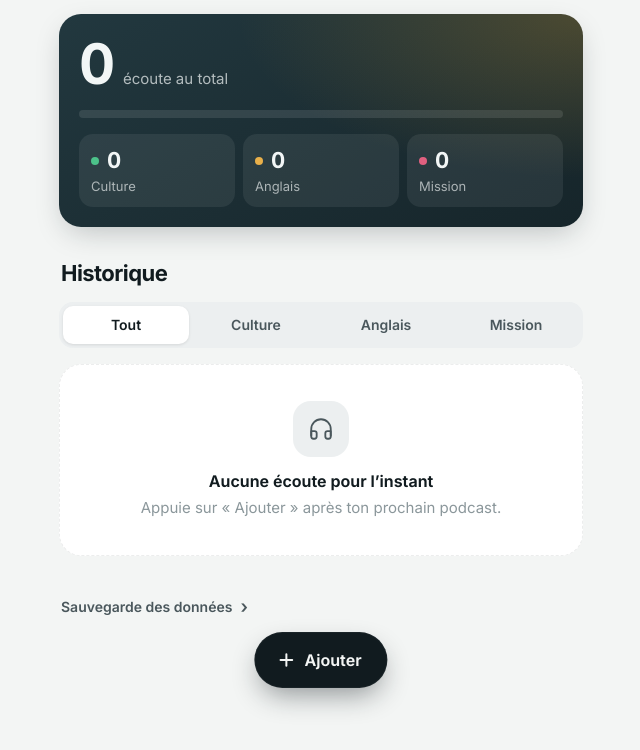
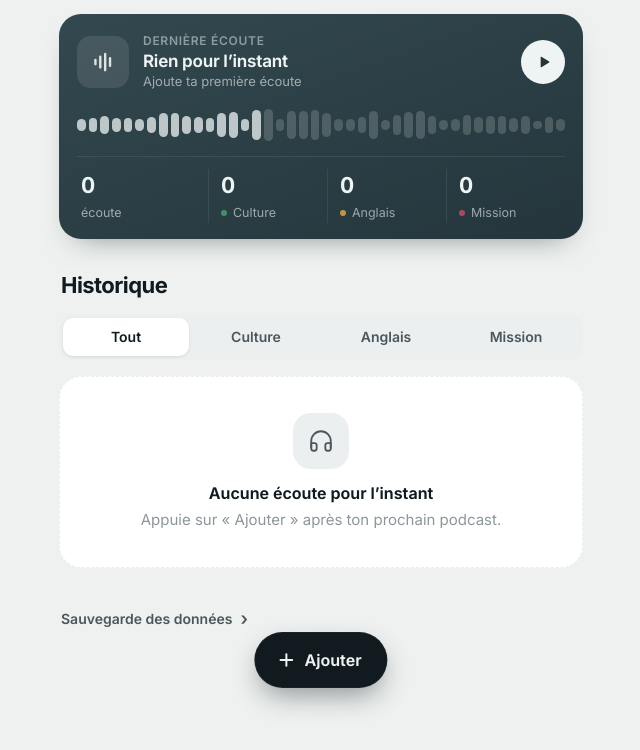
Before and after one commit to cgaroui/poadcast, a plain HTML site: page index.html in a window 1280 px wide. Shown: the part 92-842 px from the top of the page, without its empty margins (319-959 px from the left). Drawn offline with Linux system fonts and the light colour scheme.

Commit message:
Proposition : carte « lecteur » douce et couleurs plus sobres
- Carte du haut façon lecteur de podcast : dernière écoute, bouton lecture, onde sonore
- Contraste adouci, compteurs sans fonds colorés
- Couleurs de catégorie réduites à de petits points

Co-Authored-By: Claude Opus 5.5 <noreply@anthropic.com>
Claude-Session: https://claude.ai/code/session_01NM1EvgpRSgabseWr82haJ8

```diff
--- a/app.js
+++ b/app.js
@@ -157,18 +157,47 @@
     entries.sort(function (a, b) { return b.createdAt < a.createdAt ? -1 : b.createdAt > a.createdAt ? 1 : 0; });
   }
 
+  // Onde sonore décorative, différente pour chaque dernière écoute
+  function renderWave(seedText) {
+    var wave = $("wave");
+    var bars = 42;
+    var seed = 0;
+    for (var i = 0; i < seedText.length; i++) seed = (seed * 31 + seedText.charCodeAt(i)) >>> 0;
+    function rand() { seed = (seed * 1664525 + 1013904223) >>> 0; return seed / 4294967296; }
+    var frag = document.createDocumentFragment();
+    for (var j = 0; j < bars; j++) {
+      var envelope = 0.45 + 0.55 * Math.sin(Math.PI * (j + 0.5) / bars);
+      var h = Math.max(12, Math.round((0.3 + 0.7 * rand()) * envelope * 100));
+      var span = document.createElement("span");
+      span.style.height = h + "%";
+      if (j < Math.round(bars * 0.38)) span.className = "on";
+      frag.appendChild(span);
+    }
+    wave.replaceChildren(frag);
+  }
+
   function renderStats() {
     var counts = { culture: 0, anglais: 0, mission: 0 };
     entries.forEach(function (e) { if (counts.hasOwnProperty(e.category)) counts[e.category]++; });
     var total = entries.length;
     $("stat-total").textContent = total;
-    $("stat-total-label").textContent = total > 1 ? "écoutes au total" : "écoute au total";
-    Object.keys(counts).forEach(function (k) {
-      $("stat-" + k).textContent = counts[k];
-      var seg = $("bar-" + k);
-      seg.style.width = total ? "calc(" + (counts[k] / total * 100) + "% - 2px)" : "0";
-      seg.style.display = counts[k] ? "block" : "none";
-    });
+    $("stat-total-label").textContent = total > 1 ? "écoutes" : "écoute";
+    Object.keys(counts).forEach(function (k) { $("stat-" + k).textContent = counts[k]; });
+
+    var last = entries[0];
+    var play = $("last-play");
+    if (last) {
+      $("last-title").textContent = last.title;
+      $("last-meta").textContent = (CATEGORIES[last.category] || "") + " · " + formatDate(last.createdAt);
+      var u = normalizeUrl(last.url);
+      play.hidden = !u;
+      if (u) play.href = u; else play.removeAttribute("href");
+    } else {
+      $("last-title").textContent = "Rien pour l’instant";
+      $("last-meta").textContent = "Ajoute ta première écoute";
+      play.hidden = true;
+    }
+    renderWave(last ? last.id + last.title : "carnet");
   }
 
   function renderEntry(e) {
--- a/index.html
+++ b/index.html
@@ -26,19 +26,25 @@
     </header>
 
     <section class="stats" aria-label="Statistiques">
-      <div class="stats-total">
-        <span class="stats-number" id="stat-total">0</span>
-        <span class="stats-label" id="stat-total-label">écoutes au total</span>
+      <div class="now">
+        <div class="now-art" aria-hidden="true">
+          <svg viewBox="0 0 24 24" fill="none" stroke="currentColor" stroke-width="2.2" stroke-linecap="round"><path d="M5 10v4M9.5 7v10M14 4.5v15M18.5 8.5v7"/></svg>
+        </div>
+        <div class="now-text">
+          <span class="now-label">Dernière écoute</span>
+          <span class="now-title" id="last-title">Rien pour l’instant</span>
+          <span class="now-meta" id="last-meta">Ajoute ta première écoute</span>
+        </div>
+        <a class="now-play" id="last-play" target="_blank" rel="noopener noreferrer" aria-label="Réécouter la dernière écoute" hidden>
+          <svg viewBox="0 0 24 24" fill="currentColor" aria-hidden="true"><path d="M7 4.8v14.4a.8.8 0 0 0 1.2.7l11.5-7.2a.8.8 0 0 0 0-1.4L8.2 4.1A.8.8 0 0 0 7 4.8z"/></svg>
+        </a>
       </div>
-      <div class="stats-bar" aria-hidden="true">
-        <span class="bar-seg cat-culture" id="bar-culture"></span>
-        <span class="bar-seg cat-anglais" id="bar-anglais"></span>
-        <span class="bar-seg cat-mission" id="bar-mission"></span>
-      </div>
-      <ul class="stats-cats">
-        <li class="cat-culture"><span class="dot"></span><span class="stats-cat-num" id="stat-culture">0</span><span class="stats-cat-name">Culture</span></li>
-        <li class="cat-anglais"><span class="dot"></span><span class="stats-cat-num" id="stat-anglais">0</span><span class="stats-cat-name">Anglais</span></li>
-        <li class="cat-mission"><span class="dot"></span><span class="stats-cat-num" id="stat-mission">0</span><span class="stats-cat-name">Mission</span></li>
+      <div class="wave" id="wave" aria-hidden="true"></div>
+      <ul class="stats-row">
+        <li class="stats-main"><span class="stats-num" id="stat-total">0</span><span class="stats-name" id="stat-total-label">écoutes</span></li>
+        <li class="cat-culture"><span class="stats-num" id="stat-culture">0</span><span class="stats-name"><span class="dot"></span>Culture</span></li>
+        <li class="cat-anglais"><span class="stats-num" id="stat-anglais">0</span><span class="stats-name"><span class="dot"></span>Anglais</span></li>
+        <li class="cat-mission"><span class="stats-num" id="stat-mission">0</span><span class="stats-name"><span class="dot"></span>Mission</span></li>
       </ul>
     </section>
 
--- a/styles.css
+++ b/styles.css
@@ -7,7 +7,7 @@
 }
 
 :root {
-  --bg: #f3f5f4;
+  --bg: #eef1f0;
   --surface: #ffffff;
   --surface-2: #eceff0;
   --ink: #111b1f;
@@ -15,14 +15,14 @@
   --ink-3: #8b979b;
   --line: rgba(17, 27, 31, 0.08);
   --accent: #c9952f;
-  --hero-1: #16252a;
-  --hero-2: #22383f;
+  --hero-1: #24363c;
+  --hero-2: #33484f;
 
-  --culture: #2e9a63;
+  --culture: #3f8f68;
   --culture-soft: rgba(46, 154, 99, 0.12);
-  --anglais: #d6982a;
+  --anglais: #c19445;
   --anglais-soft: rgba(214, 152, 42, 0.14);
-  --mission: #b8395a;
+  --mission: #a84a60;
   --mission-soft: rgba(184, 57, 90, 0.12);
 
   --shadow-sm: 0 1px 2px rgba(17, 27, 31, 0.04), 0 2px 8px rgba(17, 27, 31, 0.04);
@@ -92,40 +92,49 @@ h1, h2 { margin: 0; font-weight: 700; letter-spacing: -0.025em; }
 .top-date { margin: 0 0 2px; font-size: 14px; font-weight: 500; color: var(--ink-3); }
 h1 { font-size: 34px; line-height: 1.1; letter-spacing: -0.035em; }
 
-/* ——— Statistiques ——— */
+/* ——— Carte « lecteur » ——— */
 .stats {
   position: relative; overflow: hidden;
-  padding: 22px 20px 20px;
+  padding: 18px 18px 16px;
   border-radius: var(--r-lg);
-  color: #f2f6f6;
-  background:
-    radial-gradient(120% 140% at 100% 0%, rgba(201, 149, 47, 0.28) 0%, transparent 55%),
-    linear-gradient(150deg, var(--hero-2), var(--hero-1));
-  box-shadow: var(--shadow-lg);
+  color: #eef3f3;
+  background: linear-gradient(160deg, var(--hero-2), var(--hero-1));
+  box-shadow: 0 14px 30px -18px rgba(17, 27, 31, 0.55);
 }
-.stats-total { display: flex; align-items: baseline; gap: 10px; }
-.stats-number { font-size: 56px; font-weight: 700; line-height: 1; letter-spacing: -0.04em; font-variant-numeric: tabular-nums; }
-.stats-label { font-size: 15px; color: rgba(242, 246, 246, 0.7); }
+.now { display: flex; align-items: center; gap: 14px; }
+.now-art {
+  width: 52px; height: 52px; flex: none; border-radius: 14px;
+  display: grid; place-items: center;
+  background: rgba(255, 255, 255, 0.1); color: rgba(238, 243, 243, 0.9);
+}
+.now-art svg { width: 26px; height: 26px; }
+.now-text { min-width: 0; flex: 1; display: flex; flex-direction: column; }
+.now-label { font-size: 12px; font-weight: 600; letter-spacing: 0.06em; text-transform: uppercase; color: rgba(238, 243, 243, 0.5); }
+.now-title { font-size: 17px; font-weight: 650; letter-spacing: -0.015em; line-height: 1.3; white-space: nowrap; overflow: hidden; text-overflow: ellipsis; }
+.now-meta { font-size: 13px; color: rgba(238, 243, 243, 0.6); white-space: nowrap; overflow: hidden; text-overflow: ellipsis; }
+.now-play {
+  width: 44px; height: 44px; flex: none; border-radius: 50%;
+  display: grid; place-items: center;
+  background: #eef3f3; color: var(--hero-1);
+}
+.now-play svg { width: 16px; height: 16px; margin-left: 2px; }
+.now-play:active { transform: scale(.94); }
 
-.stats-bar {
-  display: flex; gap: 3px; height: 8px; margin: 18px 0 16px;
-  border-radius: 99px; overflow: hidden; background: rgba(255, 255, 255, 0.1);
+.wave { display: flex; align-items: center; gap: 3px; height: 34px; margin: 16px 0 14px; }
+.wave span { flex: 1; border-radius: 99px; background: rgba(238, 243, 243, 0.18); min-height: 4px; }
+.wave span.on { background: rgba(238, 243, 243, 0.75); }
+
+.stats-row {
+  list-style: none; margin: 0; padding: 12px 0 0;
+  border-top: 1px solid rgba(255, 255, 255, 0.08);
+  display: grid; grid-template-columns: 1.1fr 1fr 1fr 1fr;
 }
-.bar-seg { display: block; height: 100%; background: var(--c); border-radius: 99px; flex: 0 0 auto; width: 0; transition: width .5s cubic-bezier(.2,.8,.2,1); }
-@media (prefers-color-scheme: light) {
-  .stats .cat-culture { --c: #4cc28a; }
-  .stats .cat-anglais { --c: #e9b04a; }
-  .stats .cat-mission { --c: #e0607f; }
-}
-
-.stats-cats { list-style: none; margin: 0; padding: 0; display: grid; grid-template-columns: repeat(3, 1fr); gap: 8px; }
-.stats-cats li {
-  display: grid; grid-template-columns: auto 1fr; grid-template-rows: auto auto; column-gap: 8px; align-items: center;
-  padding: 10px 12px; border-radius: var(--r-md); background: rgba(255, 255, 255, 0.07);
-}
-.dot { width: 8px; height: 8px; border-radius: 50%; background: var(--c); }
-.stats-cat-num { font-size: 22px; font-weight: 700; letter-spacing: -0.02em; font-variant-numeric: tabular-nums; }
-.stats-cat-name { grid-column: 1 / -1; font-size: 13px; color: rgba(242, 246, 246, 0.65); }
+.stats-row li { display: flex; flex-direction: column; gap: 2px; padding: 0 4px; }
+.stats-row li + li { border-left: 1px solid rgba(255, 255, 255, 0.08); padding-left: 12px; }
+.stats-num { font-size: 22px; font-weight: 700; letter-spacing: -0.02em; font-variant-numeric: tabular-nums; }
+.stats-main .stats-num { font-size: 22px; }
+.stats-name { display: flex; align-items: center; gap: 6px; font-size: 12.5px; color: rgba(238, 243, 243, 0.6); }
+.dot { width: 6px; height: 6px; border-radius: 50%; background: var(--c); flex: none; }
 
 /* ——— Historique ——— */
 .history { margin-top: 30px; }
@@ -142,7 +151,7 @@ h1 { font-size: 34px; line-height: 1.1; letter-spacing: -0.035em; }
   background: transparent; border: 0; border-radius: 10px; cursor: pointer;
   transition: background .2s, color .2s, box-shadow .2s;
 }
-.filter.is-active { background: var(--surface); color: var(--c, var(--ink)); box-shadow: 0 1px 3px rgba(0, 0, 0, 0.1); }
+.filter.is-active { background: var(--surface); color: var(--ink); box-shadow: 0 1px 3px rgba(0, 0, 0, 0.1); }
 
 .entries { list-style: none; margin: 0; padding: 0; display: grid; gap: 12px; }
 .entry {
@@ -156,7 +165,7 @@ h1 { font-size: 34px; line-height: 1.1; letter-spacing: -0.035em; }
 .entry-top { display: flex; align-items: center; gap: 8px; margin-right: 84px; min-height: 28px; }
 .chip {
   display: inline-flex; align-items: center; gap: 6px;
-  font-size: 12px; font-weight: 600; color: var(--c); background: var(--cs);
+  font-size: 12px; font-weight: 600; color: var(--ink-2); background: var(--surface-2);
   padding: 4px 10px 4px 8px; border-radius: 99px; white-space: nowrap;
 }
 .chip::before { content: ""; width: 6px; height: 6px; border-radius: 50%; background: var(--c); }
@@ -172,7 +181,7 @@ h1 { font-size: 34px; line-height: 1.1; letter-spacing: -0.035em; }
 }
 .entry-link-icon {
   width: 28px; height: 28px; flex: none; border-radius: 50%;
-  display: grid; place-items: center; background: var(--c); color: #fff;
+  display: grid; place-items: center; background: var(--ink); color: var(--surface);
 }
 .entry-link-icon svg { width: 12px; height: 12px; margin-left: 2px; }
 .entry-link-host { font-weight: 500; color: var(--ink-3); overflow: hidden; text-overflow: ellipsis; white-space: nowrap; }
@@ -293,7 +302,7 @@ input[type="text"]:focus, input[type="url"]:focus, textarea:focus {
   background: var(--c); opacity: .35; transition: opacity .15s, box-shadow .15s;
 }
 .cat-option:active span { transform: scale(.97); }
-.cat-option input:checked + span { border-color: var(--c); background: var(--cs); color: var(--c); }
+.cat-option input:checked + span { border-color: var(--ink); background: var(--surface); color: var(--ink); }
 .cat-option input:checked + span::before { opacity: 1; box-shadow: 0 0 0 4px var(--cs); }
 .cat-option input:focus-visible + span { outline: 2px solid var(--accent); outline-offset: 2px; }
 
--- a/sw.js
+++ b/sw.js
@@ -1,5 +1,5 @@
 /* Service worker : met l'app en cache pour un fonctionnement 100 % hors ligne. */
-var CACHE = "carnet-ecoute-v3";
+var CACHE = "carnet-ecoute-v4";
 var ASSETS = [
   "./",
   "index.html",
```
